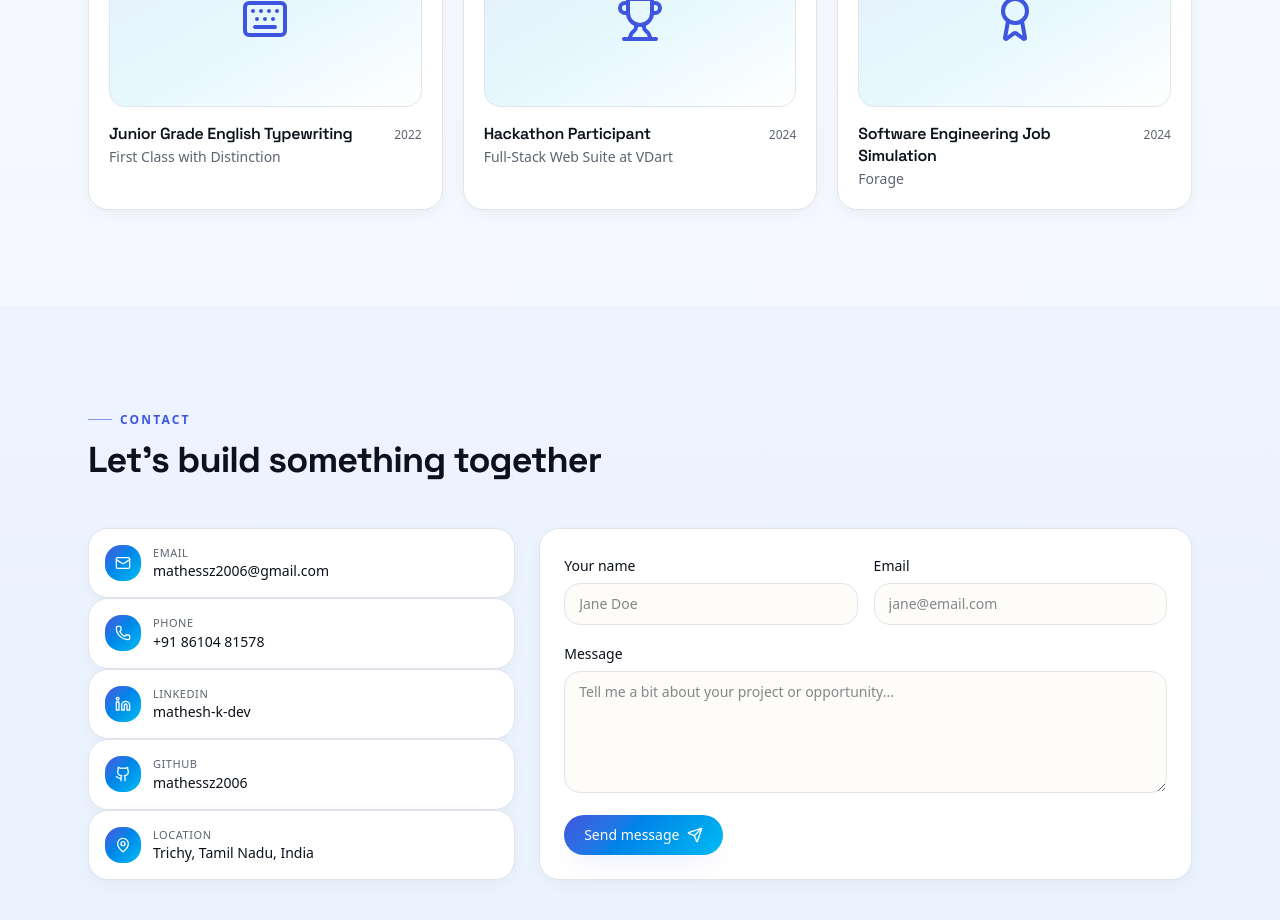
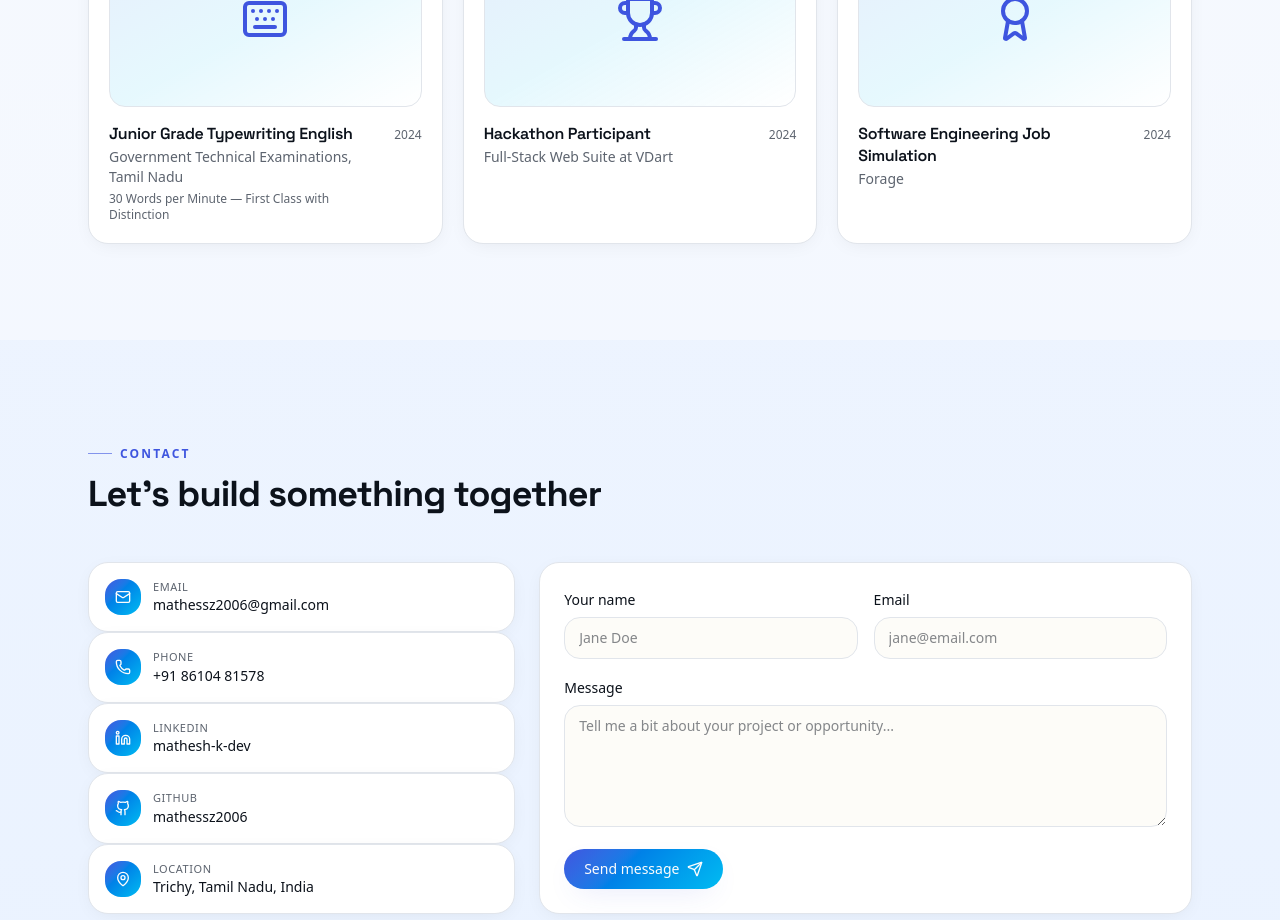
Before and after one commit to mathessz2006/Portfolio, a React (Vite) app: page / in a window 1280 px wide. Shown: the part 3820-4740 px from the top of the page. Built offline with nearby package versions, Linux system fonts and the light colour scheme.

Commit message:
feat(Certificates): add Typewriting English certificate details

```diff
--- a/src/components/portfolio/Certificates.tsx
+++ b/src/components/portfolio/Certificates.tsx
@@ -22,9 +22,10 @@ const certs = [
   },
   {
     icon: Keyboard,
-    title: "Junior Grade English Typewriting",
-    issuer: "First Class with Distinction",
-    year: "2022",
+    title: "Junior Grade Typewriting English",
+    issuer: "Government Technical Examinations, Tamil Nadu",
+    detail: "30 Words per Minute — First Class with Distinction",
+    year: "2024",
   },
   {
     icon: Trophy,
@@ -61,6 +62,9 @@ export function Certificates() {
                 <div>
                   <h3 className="font-semibold leading-snug">{c.title}</h3>
                   <p className="text-sm text-muted-foreground mt-0.5">{c.issuer}</p>
+                  {c.detail ? (
+                    <p className="text-xs text-muted-foreground mt-1">{c.detail}</p>
+                  ) : null}
                 </div>
                 <span className="text-xs text-muted-foreground shrink-0 mt-1">{c.year}</span>
               </div>
```
